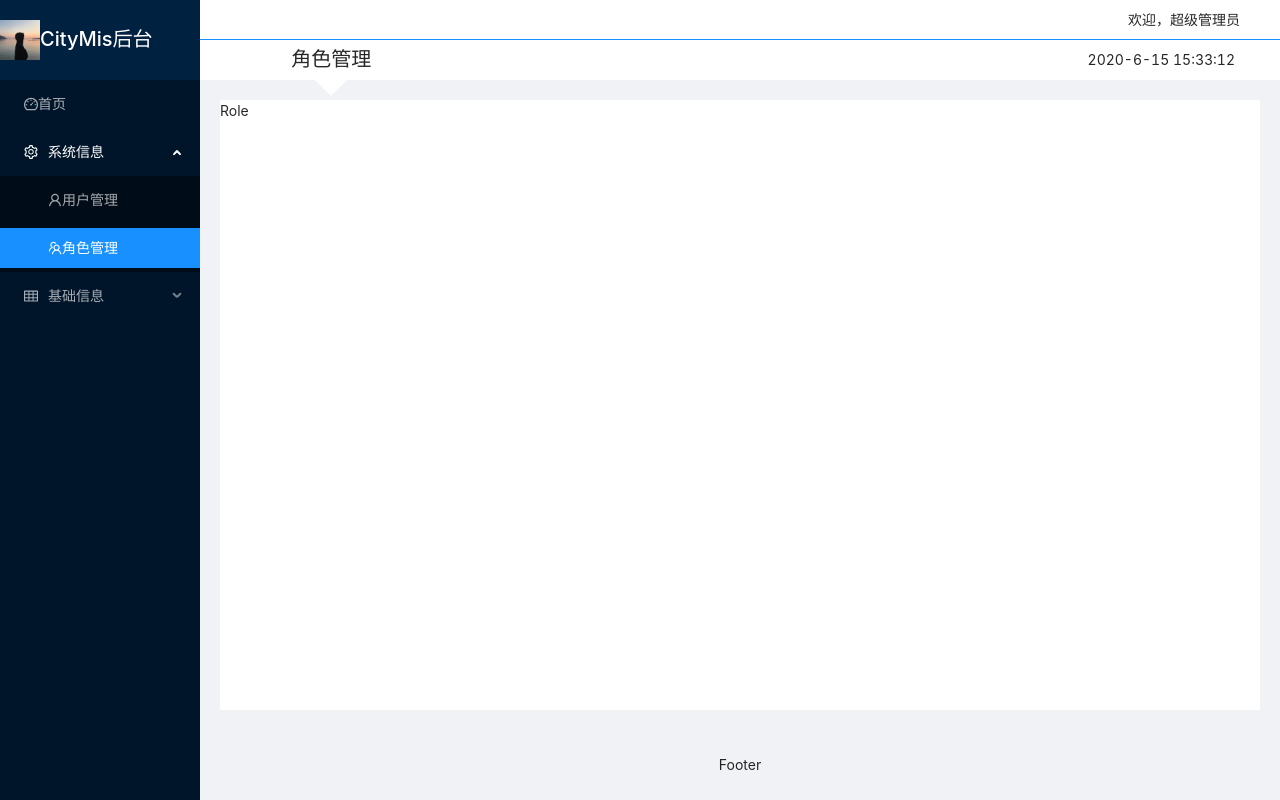
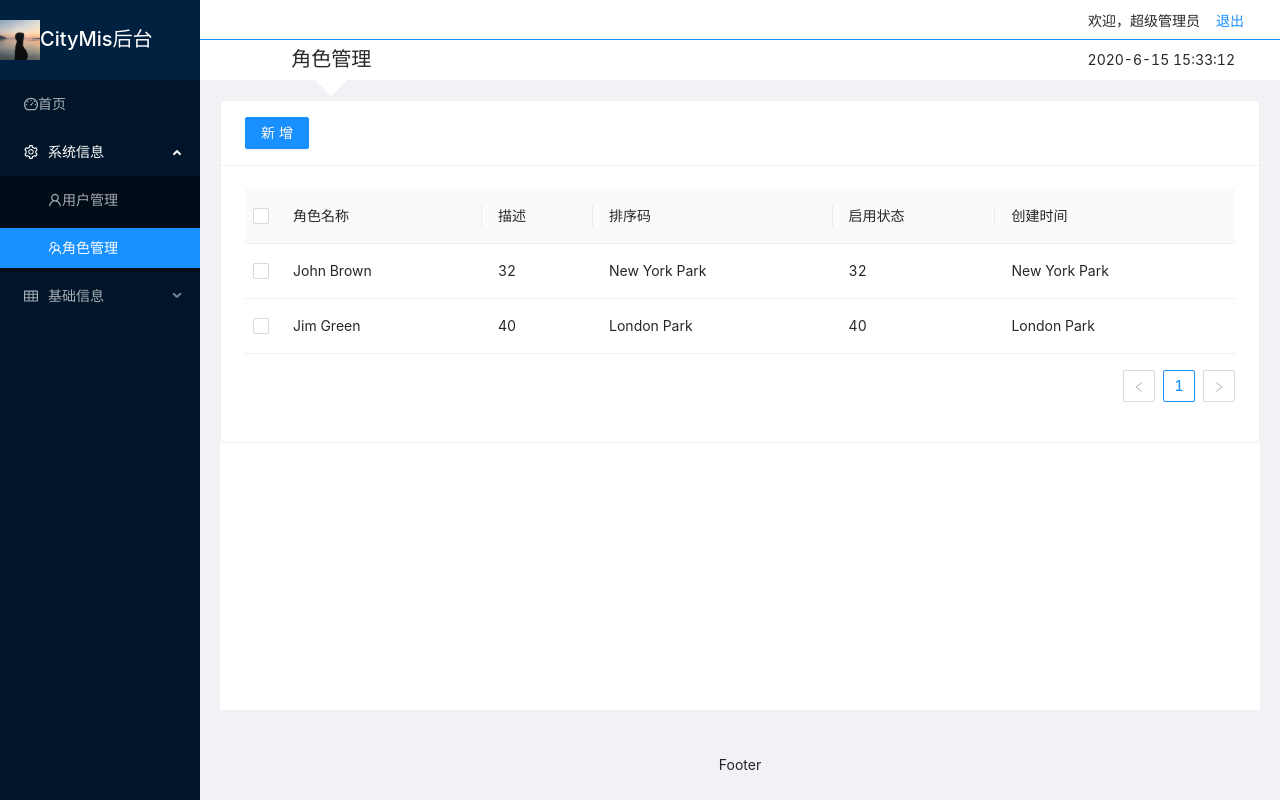
Before and after one commit to mirror6Y/VuePractice, a React app in the folder react/my-app/: page /system/role in a window 1280 px wide. Built offline with nearby package versions, Linux system fonts and the light colour scheme.

Commit message:
角色列表静态

```diff
--- a/react/my-app/src/api/ajax.js
+++ b/react/my-app/src/api/ajax.js
@@ -17,6 +17,7 @@ export default function ajax(url, data, type) {
         }).catch(error => {
             reject(error);
             message.error("请求出错：" + error.msg);
+            console.log(error.msg)
         })
     })
 
--- a/react/my-app/src/api/api.js
+++ b/react/my-app/src/api/api.js
@@ -25,4 +25,5 @@ export const reqWeather = (cityCode) => {
 
 }
 
-// reqWeather();
+// 角色列表
+export const reqRoleList=()=>ajax('/system/role/getRoleList', 'GET')
--- /dev/null
+++ b/react/my-app/src/components/button/button.jsx
@@ -0,0 +1,7 @@
+import React, { Component } from 'react';
+import './button.less'
+
+//外形像链接的按钮
+export default function LinkButton(props) {
+    return <button {...props} className="link-button"></button>
+}
--- /dev/null
+++ b/react/my-app/src/components/button/button.less
@@ -0,0 +1,7 @@
+.link-button {
+    background-color: transparent;
+    border: none;
+    outline: none;
+    color: #1890ff;
+    cursor: pointer;
+}
--- a/react/my-app/src/components/header/header.jsx
+++ b/react/my-app/src/components/header/header.jsx
@@ -1,8 +1,13 @@
 import React, { Component } from 'react';
 import { withRouter } from 'react-router-dom'
+import { Modal } from 'antd';
+import { ExclamationCircleOutlined } from '@ant-design/icons';
+
+import LinkButton from '../button/button'
 import { reqWeather } from '../../api/api'
 import { formatDate } from '../../utils/dateUtil'
 import memoryUtil from '../../utils/memoryUtil'
+import storageUtil from '../../utils/storageUtil'
 import menuList from '../../config/menuConfig'
 import './header.less'
 
@@ -14,7 +19,7 @@ class Header extends Component {
     }
 
     getTime = () => {
-        setInterval(() => {
+        this.interval = setInterval(() => {
             const currentTime = formatDate(Date.now());
             this.setState({ currentTime })
         }, 1000)
@@ -32,7 +37,7 @@ class Header extends Component {
             if (item.url === path) {
                 title = item.title
             } else if (item.children) {
-                const cItem = item.children.find(cItem => cItem.url === path)
+                const cItem = item.children.find(cItem => path.indexOf(cItem.url) === 0)
                 if (cItem) {
                     title = cItem.title
                 }
@@ -41,9 +46,32 @@ class Header extends Component {
         return title;
     }
 
+    logout = () => {
+        Modal.confirm({
+            // title: 'Do you Want to delete these items?',
+            icon: <ExclamationCircleOutlined />,
+            content: '确认退出吗？',
+            onOk: () => {
+                console.log('OK');
+                storageUtil.removeUser();
+                memoryUtil.user = {}
+                this.props.history.replace("/login");
+            },
+            onCancel() {
+                console.log('Cancel');
+            },
+        });
+    }
+
+    //第一次render调用
     componentDidMount() {
         this.getTime();
         this.getWeather();
+    }
+
+    //当前组件卸载前调用
+    componentWillUnmount() {
+        clearInterval(this.interval);
     }
 
     render() {
@@ -56,6 +84,7 @@ class Header extends Component {
             <div className="header">
                 <div className="header-top">
                     <span>欢迎，超级管理员</span>
+                    <LinkButton onClick={this.logout} >退出</LinkButton>
                 </div>
                 <div className="header-bottom">
                     <div className="header-bottom-left">{title}</div>
--- a/react/my-app/src/pages/home/home.jsx
+++ b/react/my-app/src/pages/home/home.jsx
@@ -1,10 +1,11 @@
 import React, { Component } from 'react';
+import './home.less'
 
 class Home extends Component {
     render() {
         return (
-            <div>
-                Home
+            <div className="home">
+                欢迎使用CityMis后台管理系统
             </div>
         );
     }
--- /dev/null
+++ b/react/my-app/src/pages/home/home.less
@@ -0,0 +1,8 @@
+.home {
+    display: flex;
+    align-items: center;
+    justify-content: center;
+    width: 100%;
+    height: 100%;
+    font-size: 30px;
+}
--- a/react/my-app/src/pages/system/role/role.jsx
+++ b/react/my-app/src/pages/system/role/role.jsx
@@ -1,11 +1,108 @@
 import React, { Component } from 'react';
+import { Card, Button, Table } from 'antd'
+
+import { reqRoleList } from '../../../api/api.js'
 
 class Role extends Component {
+
+    state = {
+        roleList: [
+            {
+                key: '1',
+                name: 'John Brown',
+                age: 32,
+                address: 'New York Park',
+            },
+            {
+                key: '2',
+                name: 'Jim Green',
+                age: 40,
+                address: 'London Park',
+            },
+        ]
+    }
+
+    initColumn = () => {
+        this.columns = [
+            {
+                title: '角色名称',
+                dataIndex: 'name',
+            },
+            {
+                title: '描述',
+                dataIndex: 'age',
+            },
+            {
+                title: '排序码',
+                dataIndex: 'address',
+            },
+            {
+                title: '启用状态',
+                dataIndex: 'age',
+            },
+            {
+                title: '创建时间',
+                dataIndex: 'address',
+            }
+        ]
+    }
+
+    getRoleList = async () => {
+        const result = await reqRoleList();
+        if (result.state === 200) {
+            const data = result.data;
+            this.setState({ data })
+        }
+    }
+
+    onRow = (role) => {
+        return {
+            onClick: event => {
+                console.log(role);
+            }
+        }
+    }
+
+    componentWillMount() {
+        this.initColumn();
+    }
+
+    componentDidMount() {
+        // this.getRoleList();
+    }
+
     render() {
+
+        const { roleList } = this.state;
+        const title = (
+            <span>
+                <Button type="primary">新增</Button>
+            </span>
+        )
+
+        const data = [
+            {
+                key: '1',
+                name: 'John Brown',
+                age: 32,
+                address: 'New York Park',
+            },
+            {
+                key: '2',
+                name: 'Jim Green',
+                age: 40,
+                address: 'London Park',
+            },
+        ];
+
         return (
-            <div>
-                Role
-            </div>
+            <Card title={title}>
+                <Table
+                    rowSelection={{ type: "checkout" }}
+                    columns={this.columns}
+                    onRow={this.onRow}
+                    dataSource={roleList} />
+            </Card>
         );
     }
 }
```
